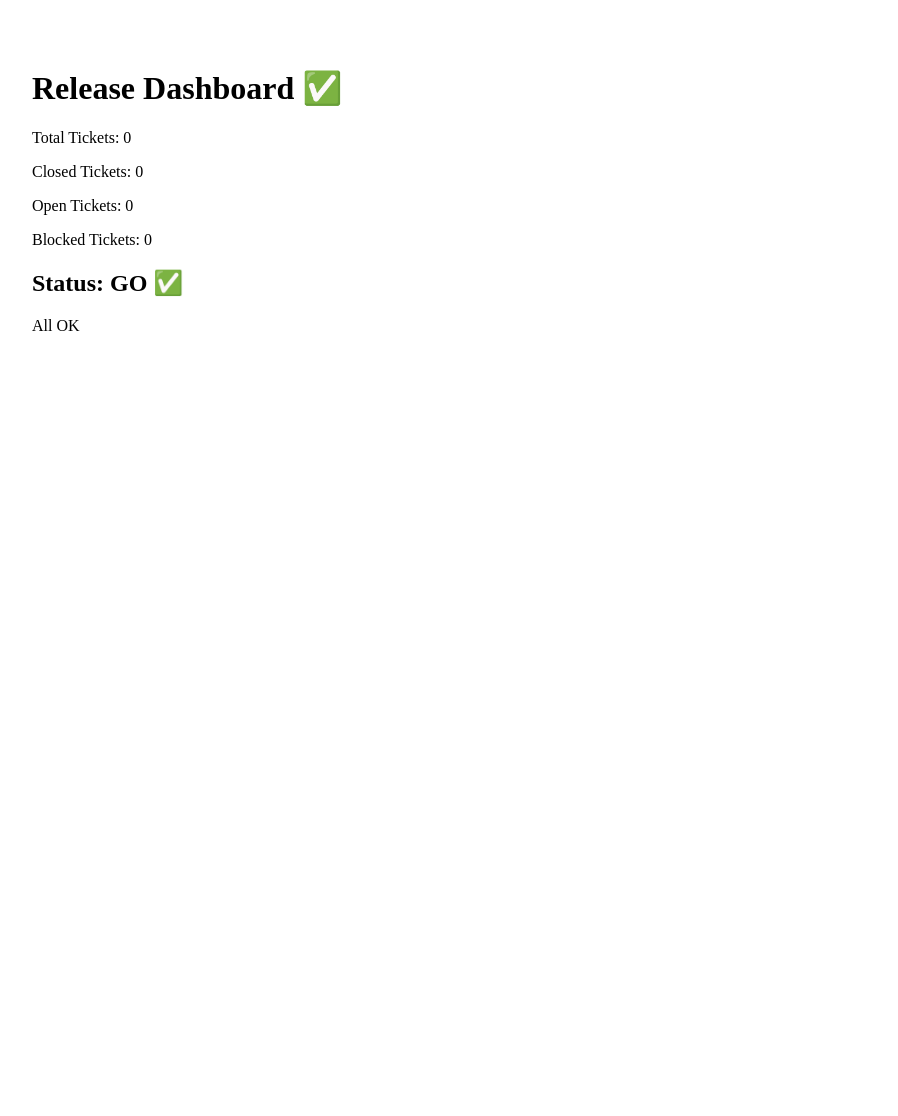
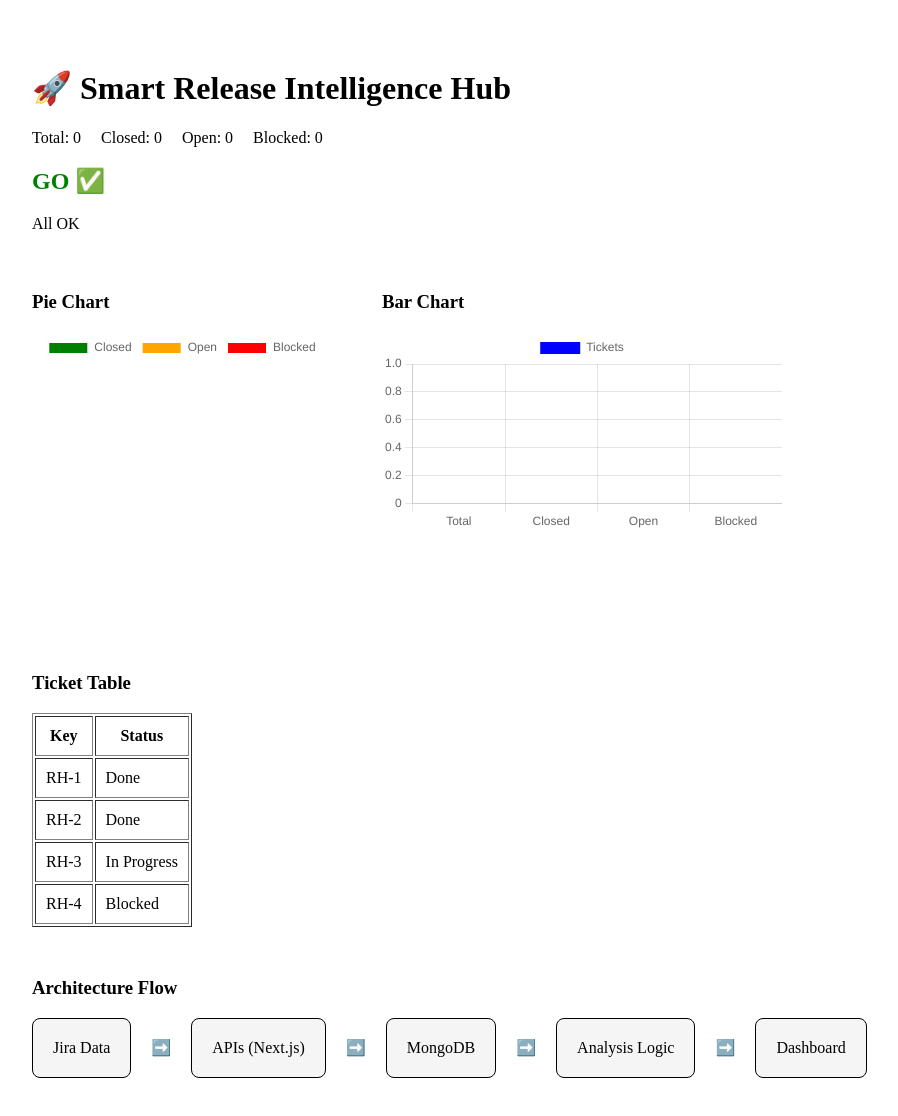
Before and after one commit to Pravallika2521/release-hub-clean, a Next.js app: page / in a window 1280 px wide. Shown: the top 1116 px of the page, without its empty margins (16-914 px from the left). Before the commit the page ends 800 px from the top, so only its background shows below. Built offline with nearby package versions, Linux system fonts and the light colour scheme; no server answers; the database is empty.

Commit message:
Refactor Home component to Dashboard and add charts

```diff
--- a/app/page.tsx
+++ b/app/page.tsx
@@ -1,30 +1,145 @@
 "use client";
 
 import { useEffect, useState } from "react";
+import {
+  Chart as ChartJS,
+  ArcElement,
+  Tooltip,
+  Legend,
+  CategoryScale,
+  LinearScale,
+  BarElement,
+} from "chart.js";
+import { Pie, Bar } from "react-chartjs-2";
 
-export default function Home() {
+ChartJS.register(
+  ArcElement,
+  Tooltip,
+  Legend,
+  CategoryScale,
+  LinearScale,
+  BarElement
+);
+
+export default function Dashboard() {
   const [data, setData] = useState<any>(null);
+  const [tickets, setTickets] = useState<any[]>([]);
 
   useEffect(() => {
     fetch("/api/analyze")
-      .then(res => res.json())
-      .then(setData)
-      .catch(console.error);
+      .then((res) => res.json())
+      .then(setData);
+
+    fetch("/api/sync/jira")
+      .then((res) => res.json())
+      .then(() => {
+        fetch("/api/analyze")
+          .then((res) => res.json())
+          .then(setData);
+      });
   }, []);
 
-  if (!data) return <p>Loading dashboard...</p>;
+  if (!data) return <p>Loading...</p>;
+
+  // ✅ Pie Chart
+  const pieData = {
+    labels: ["Closed", "Open", "Blocked"],
+    datasets: [
+      {
+        data: [data.closed, data.open, data.blocked],
+        backgroundColor: ["green", "orange", "red"],
+      },
+    ],
+  };
+
+  // ✅ Bar Chart
+  const barData = {
+    labels: ["Total", "Closed", "Open", "Blocked"],
+    datasets: [
+      {
+        label: "Tickets",
+        data: [data.total, data.closed, data.open, data.blocked],
+        backgroundColor: "blue",
+      },
+    ],
+  };
 
   return (
     <main style={{ padding: 40 }}>
-      <h1>Release Dashboard ✅</h1>
+      <h1>🚀 Smart Release Intelligence Hub</h1>
 
-      <p>Total Tickets: {data.total}</p>
-      <p>Closed Tickets: {data.closed}</p>
-      <p>Open Tickets: {data.open}</p>
-      <p>Blocked Tickets: {data.blocked}</p>
+      {/* ✅ Metrics */}
+      <div style={{ display: "flex", gap: 20 }}>
+        <div>Total: {data.total}</div>
+        <div>Closed: {data.closed}</div>
+        <div>Open: {data.open}</div>
+        <div>Blocked: {data.blocked}</div>
+      </div>
 
-      <h2>Status: {data.status}</h2>
+      {/* ✅ Status */}
+      <h2 style={{ color: data.status.includes("NO") ? "red" : "green" }}>
+        {data.status}
+      </h2>
       <p>{data.reason}</p>
+
+      {/* ✅ Charts */}
+      <div style={{ display: "flex", gap: 50, marginTop: 40 }}>
+        <div style={{ width: 300 }}>
+          <h3>Pie Chart</h3>
+          <Pie data={pieData} />
+        </div>
+
+        <div style={{ width: 400 }}>
+          <h3>Bar Chart</h3>
+          <Bar data={barData} />
+        </div>
+      </div>
+
+      {/* ✅ Table */}
+      <h3 style={{ marginTop: 40 }}>Ticket Table</h3>
+      <table border={1} cellPadding={10}>
+        <thead>
+          <tr>
+            <th>Key</th>
+            <th>Status</th>
+          </tr>
+        </thead>
+        <tbody>
+          {[
+            { key: "RH-1", status: "Done" },
+            { key: "RH-2", status: "Done" },
+            { key: "RH-3", status: "In Progress" },
+            { key: "RH-4", status: "Blocked" },
+          ].map((t, i) => (
+            <tr key={i}>
+              <td>{t.key}</td>
+              <td>{t.status}</td>
+            </tr>
+          ))}
+        </tbody>
+      </table>
+
+      {/* ✅ HIGH LEVEL FLOW (ARCHITECTURE VIEW) */}
+      <h3 style={{ marginTop: 50 }}>Architecture Flow</h3>
+
+      <div style={{ display: "flex", alignItems: "center", gap: 20 }}>
+        <div style={box}>Jira Data</div>
+        ➡️
+        <div style={box}>APIs (Next.js)</div>
+        ➡️
+        <div style={box}>MongoDB</div>
+        ➡️
+        <div style={box}>Analysis Logic</div>
+        ➡️
+        <div style={box}>Dashboard</div>
+      </div>
     </main>
   );
 }
+
+const box = {
+  padding: 20,
+  border: "1px solid black",
+  borderRadius: 8,
+  background: "#f5f5f5",
+};
```
